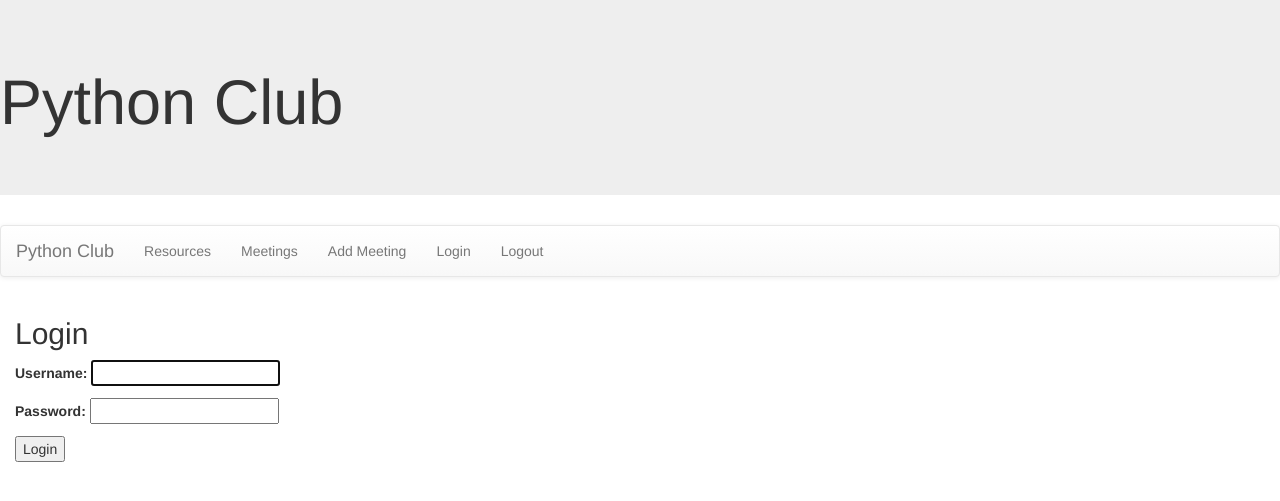
After one commit to janainfanger/pythonclub, a Django app: page /accounts/login/ in a window 1280 px wide. The commit adds this page. Shown: the top 501 px of the page. Run offline with Django 3.2, Linux system fonts and the light colour scheme; some libraries are stand-ins or nearby versions.

Commit message:
Adds Login and Logout pages
login view
logout view
login form
modify the form view to require authentication
add link to login form to base.html

```diff
--- a/pythonclub/club/templates/base.html
+++ b/pythonclub/club/templates/base.html
@@ -19,6 +19,8 @@
     <li><a href="{% url 'resources' %}">Resources</a></li>
     <li><a href="{% url 'getmeetings' %}">Meetings</a></li>
     <li><a href="{% url 'addmeeting' %}">Add Meeting</a></li>
+    <li><a href="{% url 'login' %}">Login</a></li>
+    <li><a href="{% url 'logout' %}">Logout</a></li>
 
 
 
--- a/pythonclub/club/templates/club/index.html
+++ b/pythonclub/club/templates/club/index.html
@@ -2,6 +2,6 @@
 
 {% block content %}
 <h2> Python club </h2>
-<p>Welcome to Pyhton club, where the first rule is, you don't talk about python club</p>
+<p>Welcome to Python club, where the first rule is, you don't talk about python club</p>
 
 {% endblock %}
--- /dev/null
+++ b/pythonclub/club/templates/club/loginmessage.html
@@ -0,0 +1,6 @@
+{% extends 'base.html' %}
+{% block content %}
+
+<p>Welcome to Python Club!</p>
+
+{% endblock %}
--- /dev/null
+++ b/pythonclub/club/templates/registration/login.html
@@ -0,0 +1,14 @@
+{% extends 'base.html' %}
+{% block content %}
+
+<h2>Login</h2>
+<form method="POST">
+    {% csrf_token %}
+    {{ form.as_p }}
+    <button type="submit">Login</button>
+
+
+
+</form>
+
+{% endblock %}
--- a/pythonclub/club/urls.py
+++ b/pythonclub/club/urls.py
@@ -6,5 +6,7 @@ path('', views.index, name='index' ),
 path('resources/', views.resources, name='resources'),
 path('getmeetings/', views.getmeetings, name='getmeetings'),
 path('meetingdetail/<int:id>', views.meetingdetail, name='details'), #the int id part includes the id in the url
-path('addmeeting/', views.addMeeting, name='addmeeting' )
+path('addmeeting/', views.addMeeting, name='addmeeting' ),
+path('loginmessage/', views.loginmessage, name='loginmessage'),
+path('logoutmessage/', views.logoutmessage, name='logoutmessage')
 ]
--- a/pythonclub/pythonclub/settings.py
+++ b/pythonclub/pythonclub/settings.py
@@ -124,3 +124,5 @@ USE_TZ = True
 # https://docs.djangoproject.com/en/2.1/howto/static-files/
 
 STATIC_URL = '/static/'
+LOGIN_REDIRECT_URL='loginmessage'
+LOGOUT_REDIRECT_URL='logoutmessage'
--- a/pythonclub/pythonclub/urls.py
+++ b/pythonclub/pythonclub/urls.py
@@ -19,4 +19,5 @@ from django.urls import path, include
 urlpatterns = [
     path('admin/', admin.site.urls),
     path('club/', include('club.urls')),
+    path('accounts/', include('django.contrib.auth.urls')),
 ]
```
Also changed, not shown: pythonclub/club/templates/club/logoutmessage.html (added, +7 -0 lines), pythonclub/club/views.py (+8 -0 lines).
